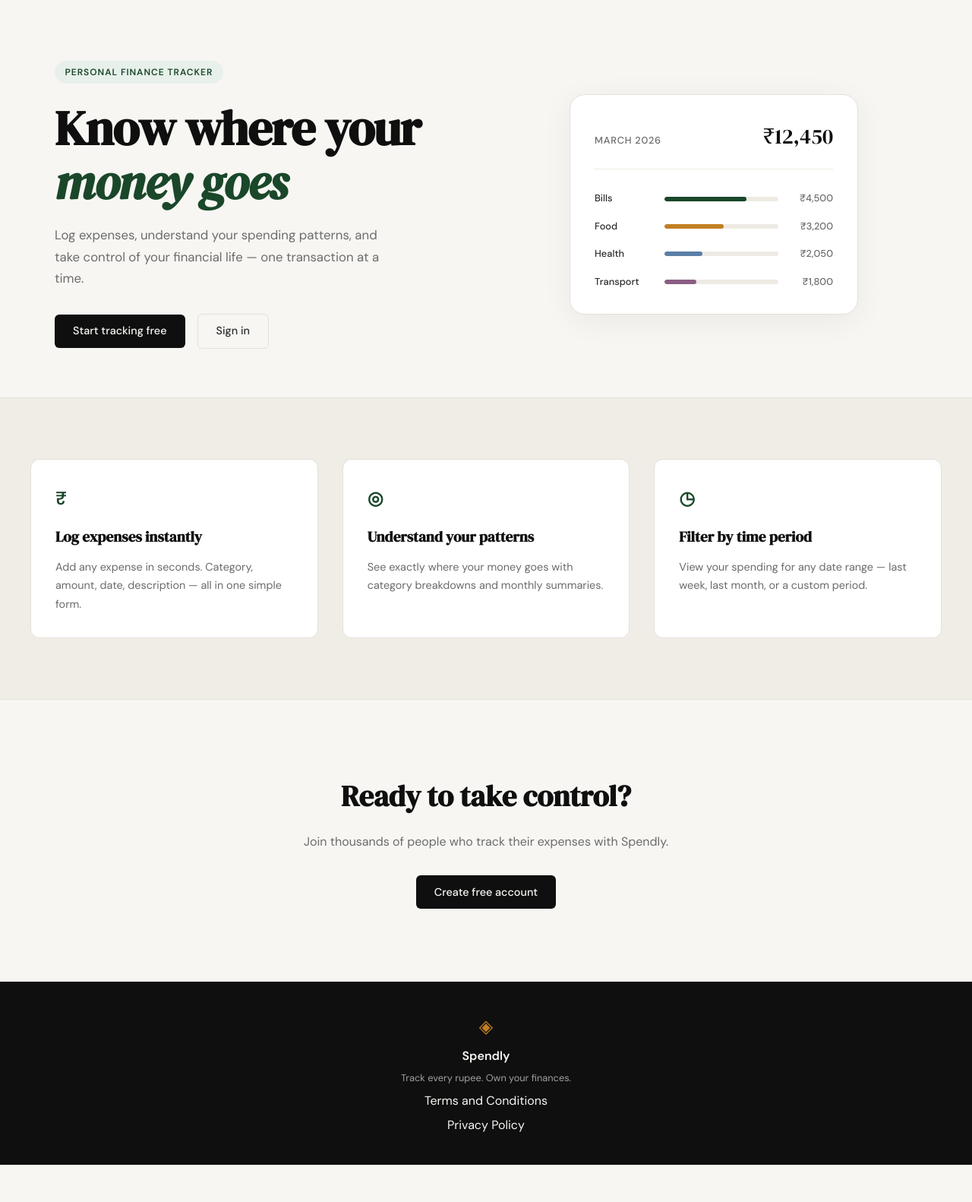
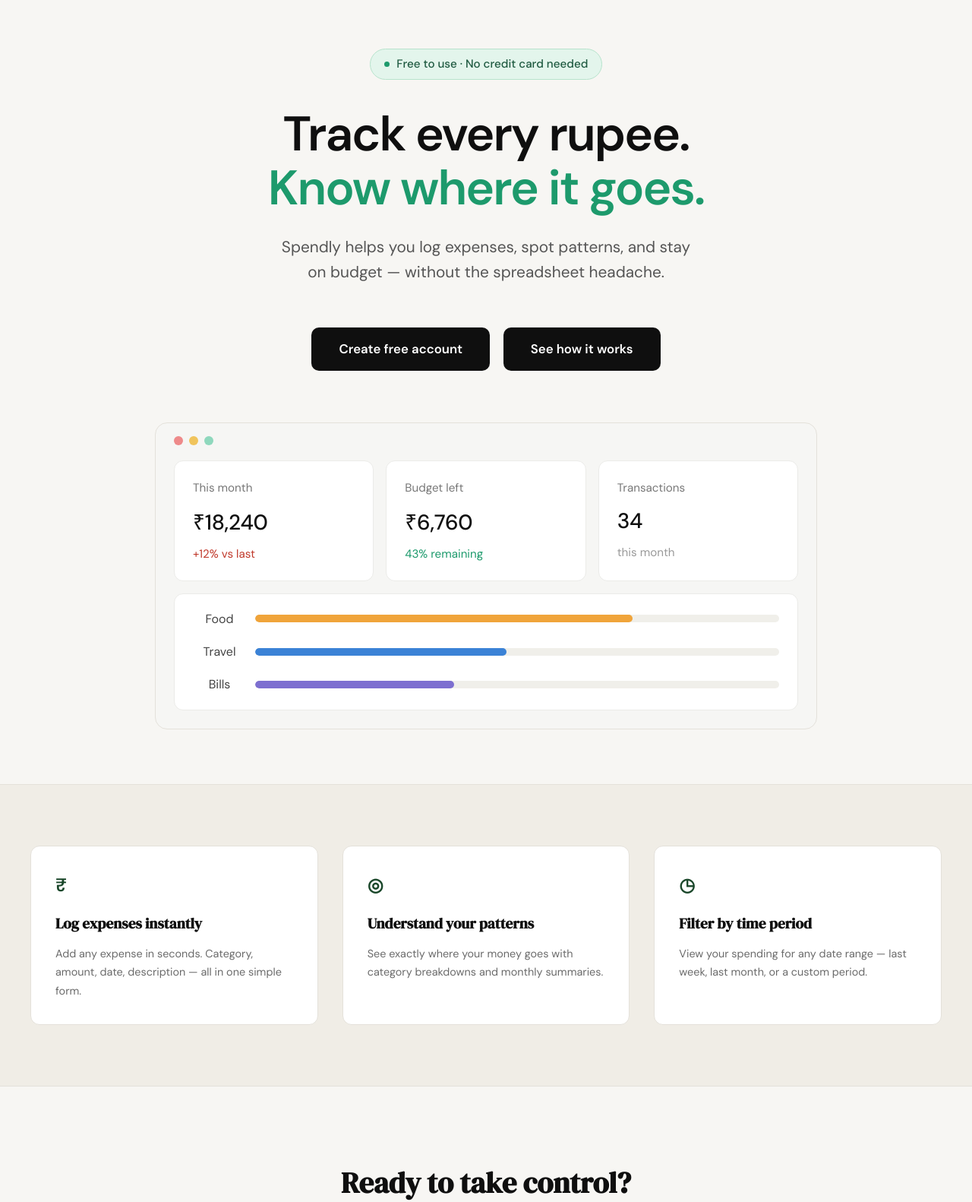
Before and after one commit to danionly1991-png/spendly-demo-project, a Flask app: page / in a window 1280 px wide. Shown: the part 61-1643 px from the top of the page at 76% size. Before the commit the page ends 1594 px from the top, so only its background shows below. Run offline with Flask 3, Linux system fonts and the light colour scheme.

Commit message:
landing:landing page is made more better

```diff
--- a/app.py
+++ b/app.py
@@ -20,6 +20,16 @@ def register():
 @app.route("/login")
 def login():
     return render_template("login.html")
+
+
+@app.route("/terms")
+def terms():
+    return render_template("terms.html")
+
+
+@app.route("/privacy")
+def privacy():
+    return render_template("privacy.html")
 
 
 # ------------------------------------------------------------------ #
--- /dev/null
+++ b/static/css/landing.css
@@ -0,0 +1,269 @@
+/* ------------------------------------------------------------------ */
+/* Landing page — hero                                                 */
+/* ------------------------------------------------------------------ */
+
+.lp-hero {
+    max-width: 920px;
+    margin: 0 auto;
+    padding: 4rem 1.5rem 4.5rem;
+    text-align: center;
+}
+
+.lp-hero-inner {
+    max-width: 680px;
+    margin: 0 auto;
+}
+
+/* Badge */
+.lp-badge {
+    display: inline-flex;
+    align-items: center;
+    gap: 0.6rem;
+    background: #e3f5ec;
+    border: 1px solid #b7e3cc;
+    color: #1f5a41;
+    font-size: 0.95rem;
+    font-weight: 500;
+    padding: 0.45rem 1.1rem;
+    border-radius: 999px;
+    margin-bottom: 2.25rem;
+}
+
+.lp-badge-dot {
+    width: 7px;
+    height: 7px;
+    border-radius: 50%;
+    background: #1d9a6c;
+}
+
+/* Headline */
+.lp-title {
+    font-family: var(--font-body);
+    font-weight: 600;
+    font-size: clamp(2.4rem, 6vw, 4rem);
+    line-height: 1.12;
+    letter-spacing: -0.03em;
+    color: var(--ink);
+    margin-bottom: 1.5rem;
+}
+
+.lp-title-accent { color: #1d9a6c; }
+
+/* Subtitle */
+.lp-subtitle {
+    font-size: clamp(1.05rem, 2vw, 1.3rem);
+    line-height: 1.6;
+    color: #555;
+    max-width: 540px;
+    margin: 0 auto 3.5rem;
+}
+
+/* Buttons */
+.lp-actions {
+    display: flex;
+    justify-content: center;
+    gap: 1.1rem;
+    flex-wrap: wrap;
+}
+
+.lp-btn {
+    display: inline-block;
+    background: var(--ink);
+    color: #fff;
+    font-family: var(--font-body);
+    font-size: 1.05rem;
+    font-weight: 600;
+    padding: 0.95rem 2.25rem;
+    border-radius: 10px;
+    text-decoration: none;
+    transition: background 0.2s;
+}
+
+.lp-btn:hover { background: #2a2a2a; }
+
+/* ------------------------------------------------------------------ */
+/* App window mockup                                                   */
+/* ------------------------------------------------------------------ */
+
+.lp-window {
+    margin-top: 4.25rem;
+    background: #f6f6f4;
+    border: 1px solid var(--border);
+    border-radius: 16px;
+    padding: 1.1rem 1.5rem 1.5rem;
+    text-align: left;
+}
+
+.lp-window-dots {
+    display: flex;
+    gap: 0.5rem;
+    margin-bottom: 1.25rem;
+}
+
+.lp-dot {
+    width: 12px;
+    height: 12px;
+    border-radius: 50%;
+}
+.lp-dot-red    { background: #ee8a8a; }
+.lp-dot-yellow { background: #f0c45c; }
+.lp-dot-green  { background: #8fd8bd; }
+
+/* Stat cards */
+.lp-stats {
+    display: grid;
+    grid-template-columns: repeat(3, 1fr);
+    gap: 1rem;
+    margin-bottom: 1rem;
+}
+
+.lp-stat {
+    display: flex;
+    flex-direction: column;
+    background: #fff;
+    border: 1px solid #ebebe8;
+    border-radius: 12px;
+    padding: 1.4rem 1.5rem;
+}
+
+.lp-stat-label {
+    font-size: 0.95rem;
+    color: #777;
+    margin-bottom: 0.6rem;
+}
+
+.lp-stat-value {
+    font-size: 1.75rem;
+    font-weight: 500;
+    color: var(--ink);
+    letter-spacing: -0.01em;
+    margin-bottom: 0.4rem;
+}
+
+.lp-stat-note {
+    font-size: 0.95rem;
+    color: #999;
+}
+.lp-rupee {
+    font-family: 'Segoe UI', system-ui, sans-serif;
+    font-weight: 400;
+}
+
+.lp-note-up   { color: #c0392b; }
+.lp-note-good { color: #1d9a6c; }
+
+/* Category bars */
+.lp-bars {
+    background: #fff;
+    border: 1px solid #ebebe8;
+    border-radius: 12px;
+    padding: 1.25rem 1.5rem;
+    display: flex;
+    flex-direction: column;
+    gap: 1.1rem;
+}
+
+.lp-bar-row {
+    display: grid;
+    grid-template-columns: 70px 1fr;
+    align-items: center;
+    gap: 0.75rem;
+}
+
+.lp-bar-label {
+    font-size: 1rem;
+    color: #444;
+    text-align: center;
+}
+
+.lp-bar-track {
+    height: 10px;
+    background: #f0efea;
+    border-radius: 999px;
+    overflow: hidden;
+}
+
+.lp-bar {
+    height: 100%;
+    border-radius: 999px;
+}
+.lp-bar-food   { background: #f0a43a; }
+.lp-bar-travel { background: #3b82d6; }
+.lp-bar-bills  { background: #7d6fd0; }
+
+/* ------------------------------------------------------------------ */
+/* Mobile                                                              */
+/* ------------------------------------------------------------------ */
+
+@media (max-width: 640px) {
+    .lp-hero { padding: 3rem 1rem; }
+    .lp-badge { font-size: 0.85rem; }
+    .lp-btn { width: 100%; text-align: center; }
+    .lp-stats { grid-template-columns: 1fr; }
+    .lp-window { padding: 1rem; }
+}
+
+/* ------------------------------------------------------------------ */
+/* "See how it works" video modal                                      */
+/* ------------------------------------------------------------------ */
+
+button.lp-btn {
+    border: none;
+    cursor: pointer;
+    line-height: inherit;
+}
+
+.lp-modal {
+    position: fixed;
+    inset: 0;
+    z-index: 1000;
+    display: flex;
+    align-items: center;
+    justify-content: center;
+    padding: 1.5rem;
+    background: rgba(15, 15, 15, 0.7);
+}
+
+.lp-modal[hidden] { display: none; }
+
+.lp-modal-dialog {
+    position: relative;
+    width: 100%;
+    max-width: 880px;
+    background: #000;
+    border-radius: 14px;
+    box-shadow: 0 20px 60px rgba(0, 0, 0, 0.35);
+}
+
+.lp-modal-video {
+    position: relative;
+    aspect-ratio: 16 / 9;
+    border-radius: 14px;
+    overflow: hidden;
+}
+
+.lp-modal-video iframe {
+    position: absolute;
+    inset: 0;
+    width: 100%;
+    height: 100%;
+    border: 0;
+}
+
+.lp-modal-close {
+    position: absolute;
+    top: -44px;
+    right: 0;
+    width: 36px;
+    height: 36px;
+    border: none;
+    border-radius: 50%;
+    background: #fff;
+    color: var(--ink);
+    font-size: 1.5rem;
+    line-height: 1;
+    cursor: pointer;
+    transition: background 0.2s;
+}
+
+.lp-modal-close:hover { background: var(--paper-warm); }
--- a/templates/base.html
+++ b/templates/base.html
@@ -34,8 +34,8 @@
             <span class="brand-icon">◈</span>
             <span class="footer-name">Spendly</span>
             <p class="footer-copy">Track every rupee. Own your finances.</p>
-            <a href="#">Terms and Conditions</a>
-            <a href="#">Privacy Policy</a>
+            <a href="{{ url_for('terms') }}">Terms and Conditions</a>
+            <a href="{{ url_for('privacy') }}">Privacy Policy</a>
         </div>
     </footer>
 
--- a/templates/landing.html
+++ b/templates/landing.html
@@ -2,60 +2,69 @@
 
 {% block title %}Spendly — Track Every Rupee{% endblock %}
 
+{% block head %}
+<link rel="stylesheet" href="{{ url_for('static', filename='css/landing.css') }}">
+{% endblock %}
+
 {% block content %}
 
-<section class="hero">
-    <div class="hero-inner">
-        <div class="hero-badge">Personal Finance Tracker</div>
-        <h1 class="hero-title">
-            Know where your<br>
-            <em>money goes</em>
+<section class="lp-hero">
+    <div class="lp-hero-inner">
+        <div class="lp-badge">
+            <span class="lp-badge-dot"></span>
+            Free to use · No credit card needed
+        </div>
+        <h1 class="lp-title">
+            Track every rupee.<br>
+            <span class="lp-title-accent">Know where it goes.</span>
         </h1>
-        <p class="hero-subtitle">
-            Log expenses, understand your spending patterns,
-            and take control of your financial life —
-            one transaction at a time.
+        <p class="lp-subtitle">
+            Spendly helps you log expenses, spot patterns, and stay
+            on budget — without the spreadsheet headache.
         </p>
-        <div class="hero-actions">
-            <a href="{{ url_for('register') }}" class="btn-primary">Start tracking free</a>
-            <a href="{{ url_for('login') }}" class="btn-ghost">Sign in</a>
+        <div class="lp-actions">
+            <a href="{{ url_for('register') }}" class="lp-btn">Create free account</a>
+            <button type="button" class="lp-btn" id="how-it-works-btn" aria-haspopup="dialog" aria-controls="video-modal">See how it works</button>
         </div>
     </div>
-    <div class="hero-visual">
-        <div class="mock-card">
-            <div class="mock-card-header">
-                <span class="mock-label">March 2026</span>
-                <span class="mock-total">₹12,450</span>
+
+    <div class="lp-window">
+        <div class="lp-window-dots">
+            <span class="lp-dot lp-dot-red"></span>
+            <span class="lp-dot lp-dot-yellow"></span>
+            <span class="lp-dot lp-dot-green"></span>
         </div>
-            <div class="mock-bars">
-                <div class="mock-bar-row">
-                    <span class="mock-cat">Bills</span>
-                    <div class="mock-bar-track">
-                        <div class="mock-bar" style="width: 72%"></div>
+
+        <div class="lp-stats">
+            <div class="lp-stat">
+                <span class="lp-stat-label">This month</span>
+                <span class="lp-stat-value"><span class="lp-rupee">₹</span>18,240</span>
+                <span class="lp-stat-note lp-note-up">+12% vs last</span>
             </div>
-                    <span class="mock-amt">₹4,500</span>
+            <div class="lp-stat">
+                <span class="lp-stat-label">Budget left</span>
+                <span class="lp-stat-value"><span class="lp-rupee">₹</span>6,760</span>
+                <span class="lp-stat-note lp-note-good">43% remaining</span>
             </div>
-                <div class="mock-bar-row">
-                    <span class="mock-cat">Food</span>
-                    <div class="mock-bar-track">
-                        <div class="mock-bar mock-bar-2" style="width: 52%"></div>
+            <div class="lp-stat">
+                <span class="lp-stat-label">Transactions</span>
+                <span class="lp-stat-value">34</span>
+                <span class="lp-stat-note">this month</span>
             </div>
-                    <span class="mock-amt">₹3,200</span>
         </div>
-                <div class="mock-bar-row">
-                    <span class="mock-cat">Health</span>
-                    <div class="mock-bar-track">
-                        <div class="mock-bar mock-bar-3" style="width: 33%"></div>
+
+        <div class="lp-bars">
+            <div class="lp-bar-row">
+                <span class="lp-bar-label">Food</span>
+                <div class="lp-bar-track"><div class="lp-bar lp-bar-food" style="width: 72%"></div></div>
             </div>
-                    <span class="mock-amt">₹2,050</span>
+            <div class="lp-bar-row">
+                <span class="lp-bar-label">Travel</span>
+                <div class="lp-bar-track"><div class="lp-bar lp-bar-travel" style="width: 48%"></div></div>
             </div>
-                <div class="mock-bar-row">
-                    <span class="mock-cat">Transport</span>
-                    <div class="mock-bar-track">
-                        <div class="mock-bar mock-bar-4" style="width: 28%"></div>
-                    </div>
-                    <span class="mock-amt">₹1,800</span>
-                </div>
+            <div class="lp-bar-row">
+                <span class="lp-bar-label">Bills</span>
+                <div class="lp-bar-track"><div class="lp-bar lp-bar-bills" style="width: 38%"></div></div>
             </div>
         </div>
     </div>
@@ -89,4 +98,55 @@
     </div>
 </section>
 
+<div class="lp-modal" id="video-modal" role="dialog" aria-modal="true" aria-label="How Spendly works" hidden>
+    <div class="lp-modal-dialog">
+        <button type="button" class="lp-modal-close" id="video-modal-close" aria-label="Close video">&times;</button>
+        <div class="lp-modal-video">
+            {# Placeholder video: replace the ID in data-src with your own #}
+            <iframe id="video-modal-iframe"
+                    data-src="https://www.youtube-nocookie.com/embed/M7lc1UVf-VE?autoplay=1&rel=0"
+                    title="How Spendly works"
+                    allow="accelerometer; autoplay; clipboard-write; encrypted-media; gyroscope; picture-in-picture"
+                    allowfullscreen></iframe>
+        </div>
+    </div>
+</div>
+
 {% endblock %}
+
+{% block scripts %}
+<script>
+(function () {
+    var openBtn = document.getElementById("how-it-works-btn");
+    var modal = document.getElementById("video-modal");
+    var closeBtn = document.getElementById("video-modal-close");
+    var iframe = document.getElementById("video-modal-iframe");
+
+    function openModal() {
+        iframe.src = iframe.dataset.src;          // load + autoplay
+        modal.hidden = false;
+        document.body.style.overflow = "hidden";
+        closeBtn.focus();
+    }
+
+    function closeModal() {
+        modal.hidden = true;
+        iframe.src = "";                          // unload = video stops
+        document.body.style.overflow = "";
+        openBtn.focus();
+    }
+
+    openBtn.addEventListener("click", openModal);
+    closeBtn.addEventListener("click", closeModal);
+
+    // Click on the dark overlay (outside the dialog) closes it
+    modal.addEventListener("click", function (e) {
+        if (e.target === modal) closeModal();
+    });
+
+    document.addEventListener("keydown", function (e) {
+        if (e.key === "Escape" && !modal.hidden) closeModal();
+    });
+})();
+</script>
+{% endblock %}
```
Also changed, not shown: static/css/style.css (+37 -0 lines), templates/privacy.html (added, +72 -0 lines), templates/terms.html (added, +72 -0 lines), referance_image_for_landingpage/Screenshot 2026-11-16 011958.png (added). Lines whose indentation alone changed are shown as unchanged.
